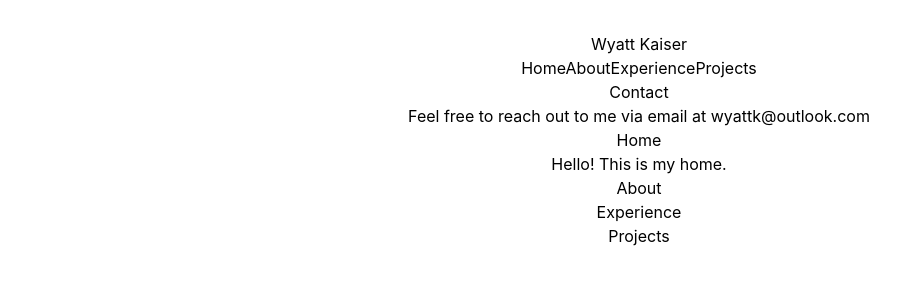
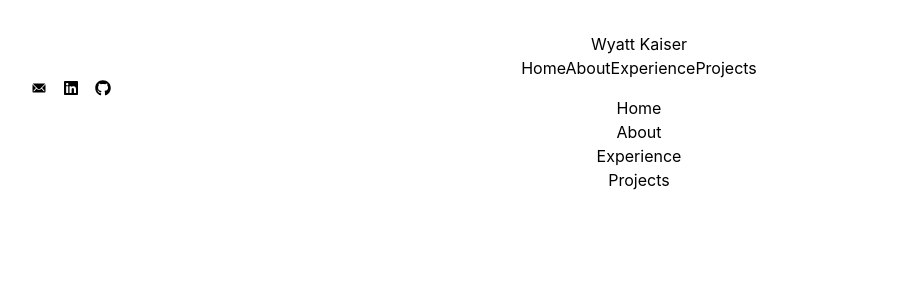
Before and after one commit to wkaiser21/portfolio-site, a React (Vite) app: page / in a window 1280 px wide. Shown: the top 300 px of the page, without its empty margins (1-901 px from the left). Built offline with nearby package versions, Linux system fonts and the light colour scheme.

Commit message:
feat - Contact component functionality

```diff
--- a/package.json
+++ b/package.json
@@ -10,8 +10,10 @@
     "preview": "vite preview"
   },
   "dependencies": {
+    "lucide-react": "^0.577.0",
     "react": "^19.2.0",
-    "react-dom": "^19.2.0"
+    "react-dom": "^19.2.0",
+    "react-icons": "^5.6.0"
   },
   "devDependencies": {
     "@eslint/js": "^9.39.1",
--- a/src/components/Contact.jsx
+++ b/src/components/Contact.jsx
@@ -1,10 +1,12 @@
+import { IoIosMail } from "react-icons/io";
+import { FaLinkedin, FaGithub } from "react-icons/fa";
+
 function Contact() {
   return (
-    <div className="contact">
-      <h1>Contact</h1>
-      <p>
-        Feel free to reach out to me via email at <a href="mailto:wyattk@outlook.com">wyattk@outlook.com</a>
-      </p>
+    <div className="flex items-center gap-4">
+      <a href="mailto:wyatt.kaiser@outlook.com" className="hover:text-blue-400 transition"><IoIosMail /></a>
+      <a href="https://www.linkedin.com/in/wyatt-kaiser" target="_blank" rel="noopener noreferrer" className="hover:text-blue-400 transition"><FaLinkedin /></a>
+      <a href="https://github.com/wkaiser21" target="_blank" rel="noopener noreferrer" className="hover:text-blue-400 transition"><FaGithub /></a>
     </div>
   );
 }
--- a/src/components/Home.jsx
+++ b/src/components/Home.jsx
@@ -2,9 +2,6 @@ function Home() {
   return (
     <div className="home">
       <h1>Home</h1>
-      <p>
-        Hello! This is my home.
-      </p>
     </div>
   );
 }
```
Also changed, not shown: 1 other file (tests, documents, lock files or other folders).
